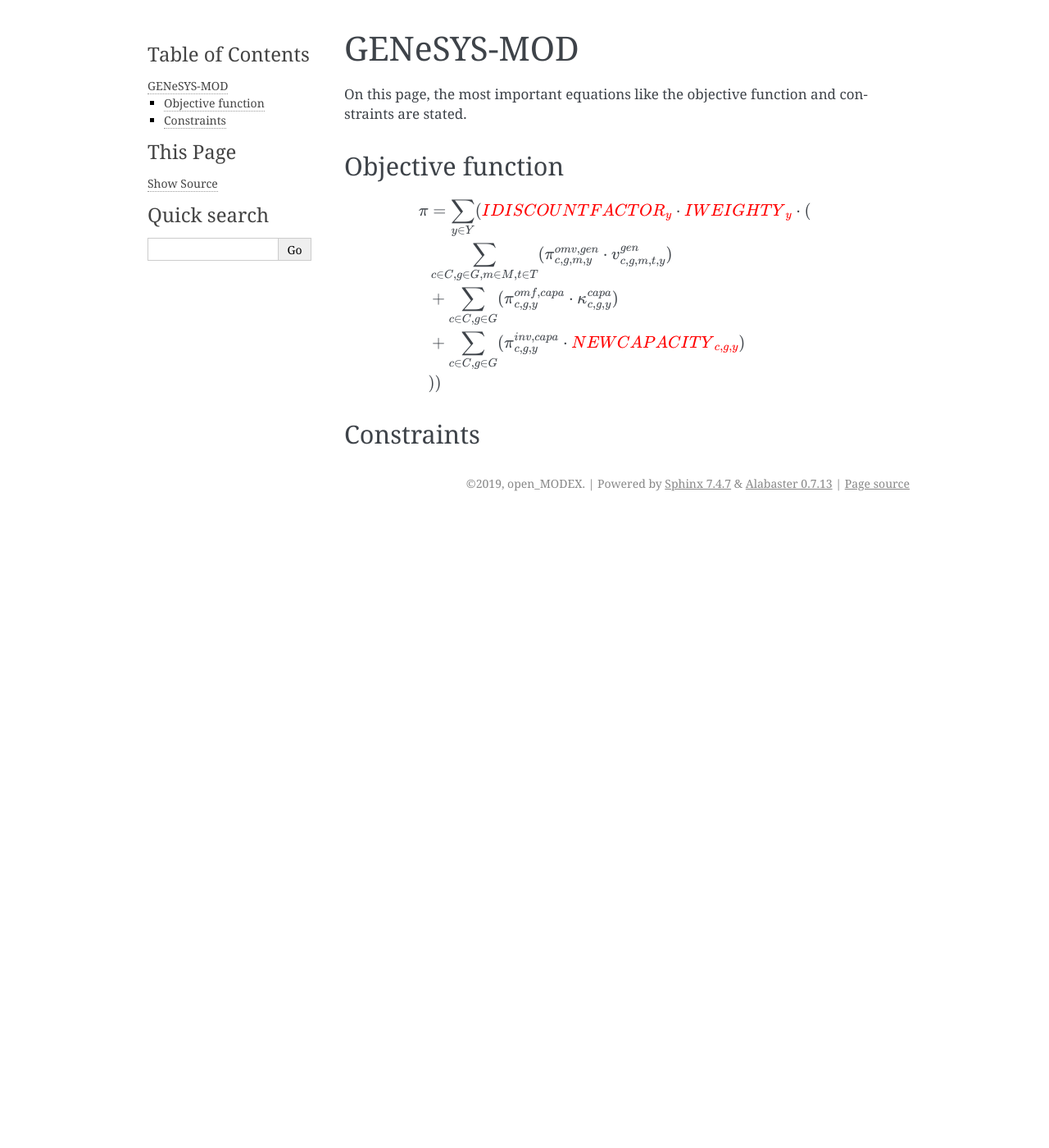
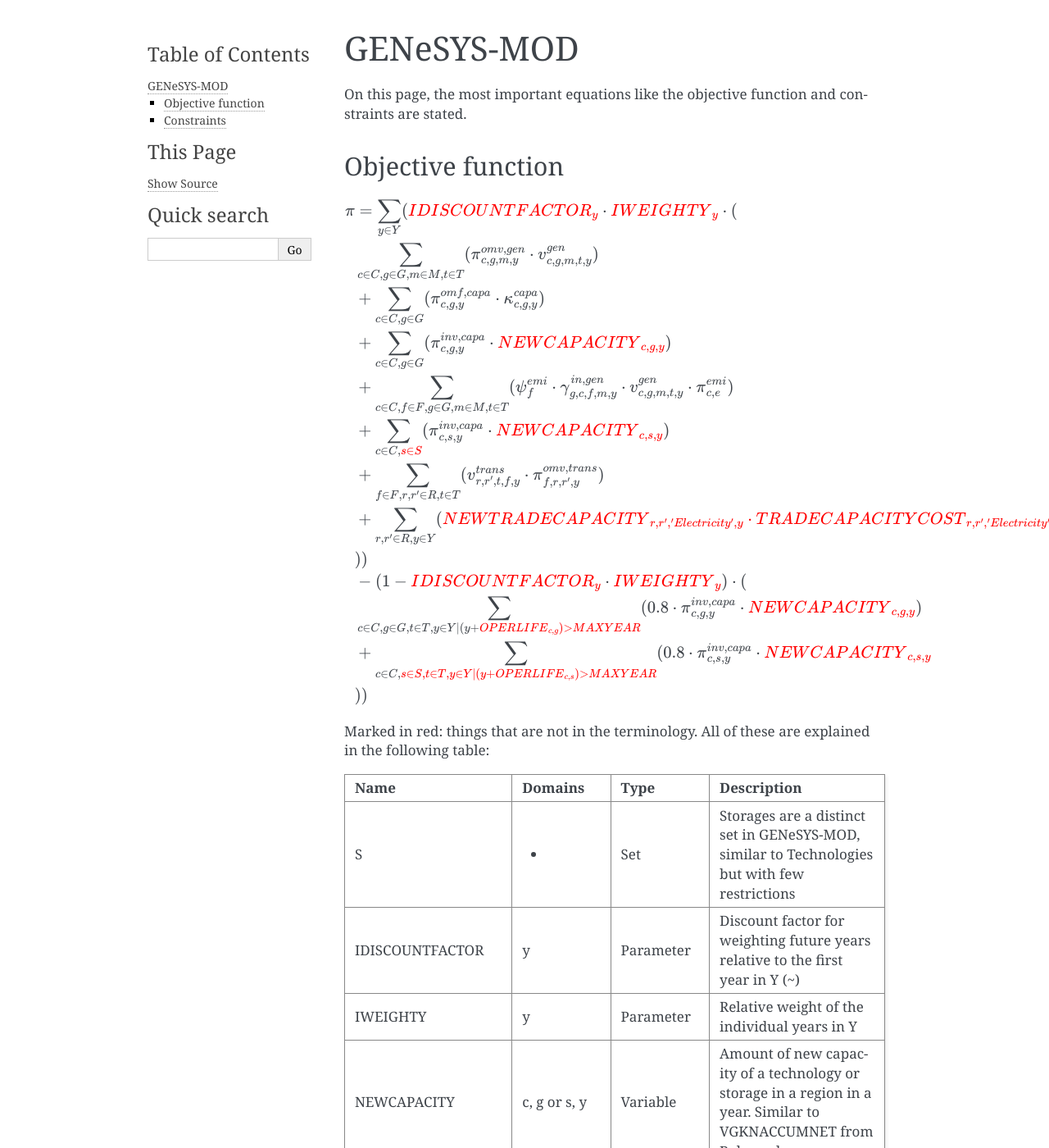
Before and after one commit to open-modex/mathematical-documentation, a Sphinx documentation site: the page built from doc/source/frameworks/genesysmod.rst, in a window 1280 px wide and 1400 px high. Shown: the whole window at 82% size. Built offline with Sphinx 7.4.7, drawn with Linux system fonts in a browser that asks for light colours; some of the changed text lies outside the part shown.

Commit message:
Finalize version of GENeSYS-MOD objective function

```diff
--- a/doc/source/frameworks/genesysmod.rst
+++ b/doc/source/frameworks/genesysmod.rst
@@ -17,7 +17,70 @@
 
 	& + \sum_{c\in C, g\in G} (\pi^{inv,capa}_{c, g, y} \cdot {\color{red}{{NEWCAPACITY}}_{c, g, y}})
 
+	& + \sum_{c\in C, f\in F, g\in G, m\in M, t\in T} (\psi^{emi}_{f} \cdot \gamma^{in,gen}_{g, c, f, m, y} \cdot v^{gen}_{c, g, m, t, y} \cdot \pi^{emi}_{c, e})
+
+	& + \sum_{c\in C, \color{red}{{s\in S}}} (\pi^{inv,capa}_{c, s, y} \cdot {\color{red}{{NEWCAPACITY}}_{c, s, y}})
+
+	& + \sum_{f\in F, r,r'\in R, t\in T} (v^{trans}_{r, r', t, f, y} \cdot \pi^{omv,trans}_{f, r, r', y})
+
+	& + \sum_{r,r'\in R, y\in Y} (\color{red}{{NEWTRADECAPACITY}}_{r, r', 'Electricity', y} \cdot \color{red}{TRADECAPACITYCOST}_{r, r', 'Electricity'})
+
 	& ))
+
+	& - (1-{\color{red}{{IDISCOUNTFACTOR}}_{y}} \cdot {\color{red}{{IWEIGHTY}}_{y}}) \cdot (
+
+	&   \sum_{c\in C, g\in G, t\in T, y\in Y|(y+\color{red}{{OPERLIFE}}_{c, g})>\color{red}{{MAXYEAR}}} (0.8 \cdot \pi^{inv,capa}_{c, g, y} \cdot {\color{red}{{NEWCAPACITY}}_{c, g, y}})
+
+	& + \sum_{c\in C, \color{red}{{s\in S}}, t\in T, y\in Y|(y+\color{red}{{OPERLIFE}}_{c, s})>\color{red}{{MAXYEAR}}} (0.8 \cdot \pi^{inv,capa}_{c, s, y} \cdot {\color{red}{{NEWCAPACITY}}_{c, s, y}}
+
+	& ) )
+
+
+Marked in red: things that are not in the terminology. All of these are explained in the following table:
+
+.. list-table::
+   :widths: 20 20 20 40
+   :header-rows: 1
+
+
+   * - Name
+     - Domains
+     - Type
+     - Description
+   * - S
+     - -
+     - Set
+     - Storages are a distinct set in GENeSYS-MOD, similar to Technologies but with few restrictions
+
+   * - IDISCOUNTFACTOR
+     - y
+     - Parameter
+     - Discount factor for weighting future years relative to the first year in Y (~)
+   * - IWEIGHTY
+     - y
+     - Parameter
+     - Relative weight of the individual years in Y
+   * - NEWCAPACITY
+     - c, g or s, y
+     - Variable
+     - Amount of new capacity of a technology or storage in a region in a year. Similar to VGKNACCUMNET from Balmorel
+   * - NEWTRADECAPACITY
+     - r, r', Electricity, y
+     - Variable
+     - Amount of new trade capacity for electricity between two regions
+   * - TRADECAPACITYCOST
+     - r, r', Electricity
+     - Parameter
+     - Costs for expanding transmission capacity for electricity between two regions
+   * - OPERLIFE
+     - c, g or s
+     - Parameter
+     - Lifetime of a technology or storage in years
+   * - MAXYEAR
+     - -
+     - Scalar
+     - Last year of modelling period
+
 
 Constraints
 ***********
```
